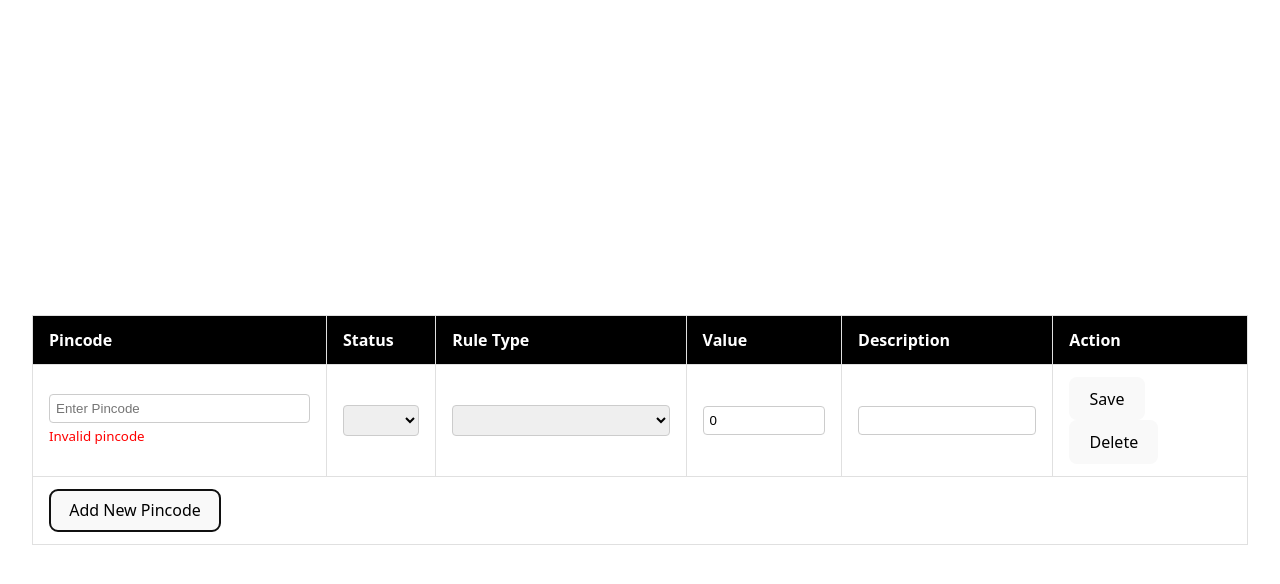
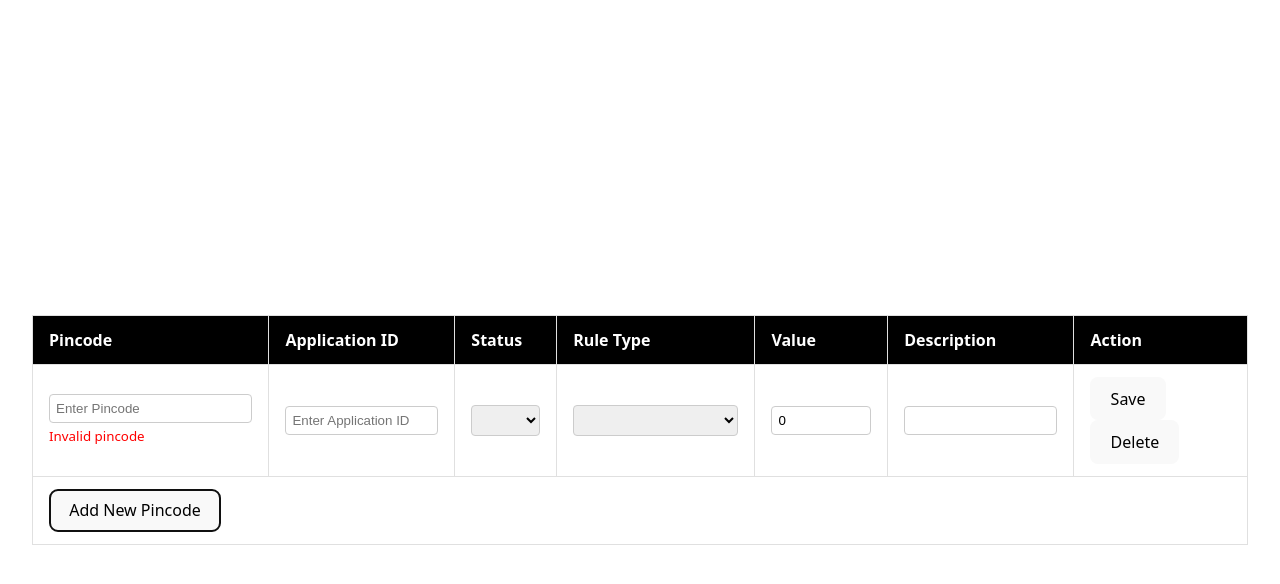
Before and after one commit to Agamya-123/Project, a Vue app in the folder vite-project/: page / in a window 1280 px wide. Both pictures are taken after a click on the button "Add New Pincode". Shown: the top 584 px of the page. Built offline with nearby package versions, Linux system fonts and the light colour scheme.

Commit message:
Added application id rows and added clospan 7 to add pincode button

```diff
--- a/vite-project/src/components/HelloWorld.vue
+++ b/vite-project/src/components/HelloWorld.vue
@@ -10,6 +10,7 @@
         <thead>
           <tr>
             <th>Pincode</th>
+            <th>Application ID</th>
             <th>Status</th>
             <th>Rule Type</th>
             <th>Value</th>
@@ -27,6 +28,10 @@
                   Invalid pincode
                 </small>
               </div>
+            </td>
+            <td>
+              <span v-if="!row.editing">{{ row.applicationId || 'N/A' }}</span>
+              <input v-else type="text" v-model="row.applicationId" placeholder="Enter Application ID"/>
             </td>
             <td>
               <span v-if="!row.editing">{{ row.status }}</span>
@@ -67,7 +72,7 @@
         </tbody>
         <tfoot>
           <tr>
-            <td colspan="6">
+            <td colspan="7">
               <button @click="addNewRow">Add New Pincode</button>
             </td>
           </tr>
```
